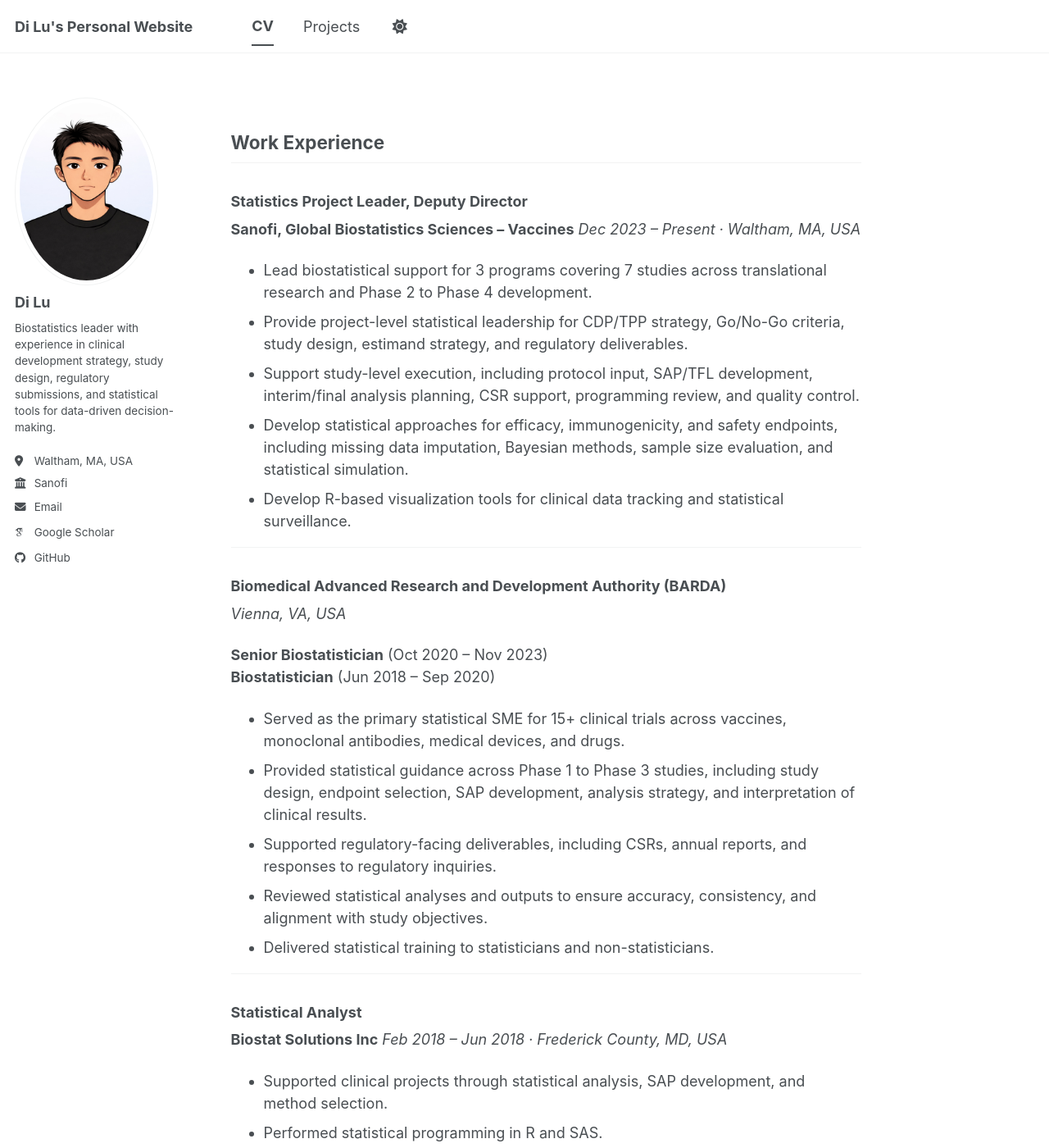
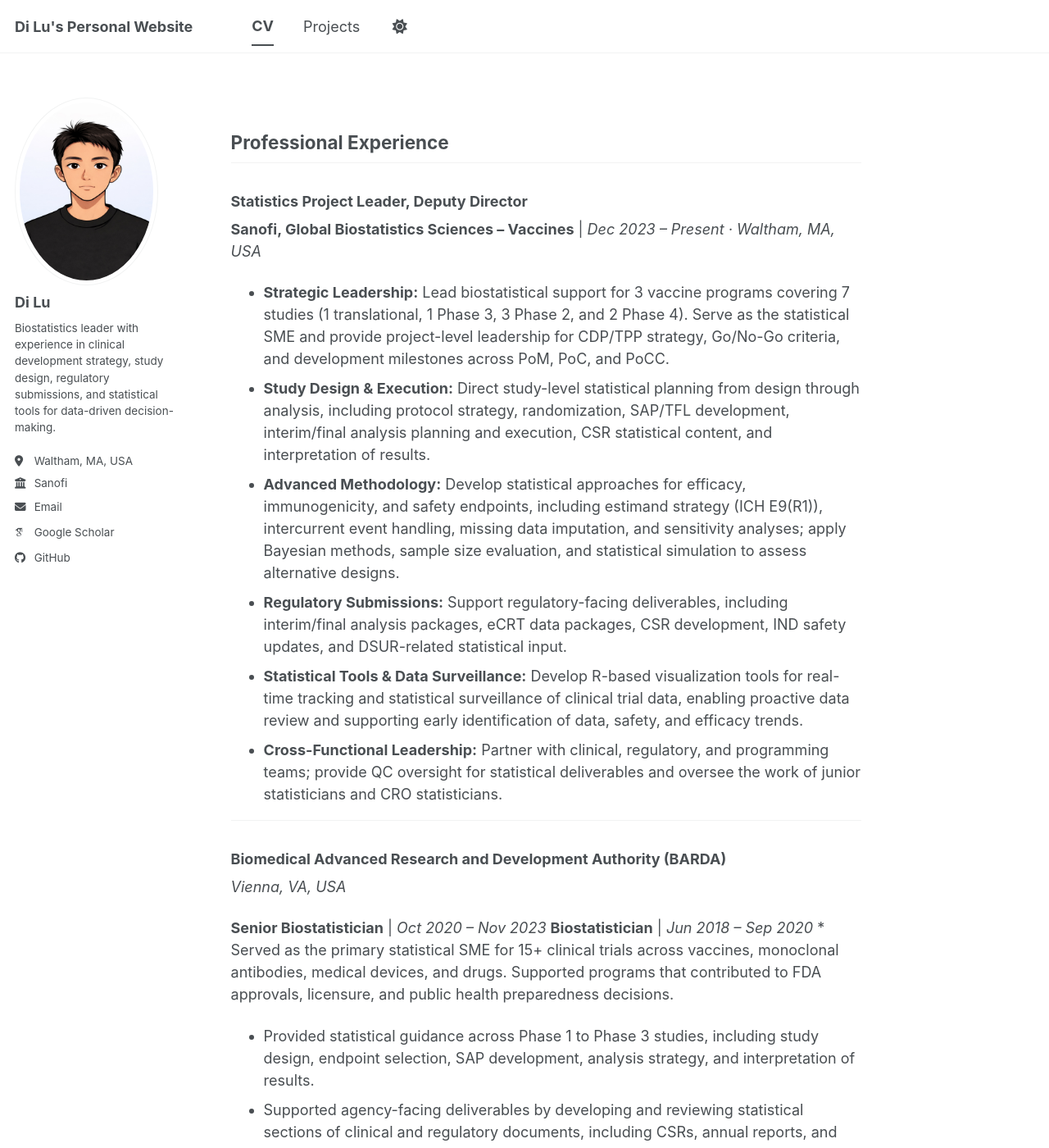
Before and after one commit to dilustats/dilustats.github.io, a Jekyll site: the page built from _pages/cv.md, in a window 1280 px wide and 1400 px high. Shown: the whole window at 82% size. Built offline with Jekyll 4.4.1, drawn with Linux system fonts in a browser that asks for light colours; some web fonts are replaced; a script bundle is joined from its source files by our own code; library files that are not in the unit come from our copies; some of the changed text lies outside the part shown.

Commit message:
Update cv.md

```diff
--- a/_pages/cv.md
+++ b/_pages/cv.md
@@ -6,60 +6,64 @@ redirect_from:
   - /resume/
 ---
 
-## Work Experience
+## Professional Experience
 
 ### Statistics Project Leader, Deputy Director
-**Sanofi, Global Biostatistics Sciences – Vaccines** *Dec 2023 – Present · Waltham, MA, USA*
+**Sanofi, Global Biostatistics Sciences – Vaccines** | *Dec 2023 – Present · Waltham, MA, USA*
 
-* Lead biostatistical support for 3 programs covering 7 studies across translational research and Phase 2 to Phase 4 development.
-* Provide project-level statistical leadership for CDP/TPP strategy, Go/No-Go criteria, study design, estimand strategy, and regulatory deliverables.
-* Support study-level execution, including protocol input, SAP/TFL development, interim/final analysis planning, CSR support, programming review, and quality control.
-* Develop statistical approaches for efficacy, immunogenicity, and safety endpoints, including missing data imputation, Bayesian methods, sample size evaluation, and statistical simulation.
-* Develop R-based visualization tools for clinical data tracking and statistical surveillance.
+* **Strategic Leadership:** Lead biostatistical support for 3 vaccine programs covering 7 studies (1 translational, 1 Phase 3, 3 Phase 2, and 2 Phase 4). Serve as the statistical SME and provide project-level leadership for CDP/TPP strategy, Go/No-Go criteria, and development milestones across PoM, PoC, and PoCC.
+* **Study Design & Execution:** Direct study-level statistical planning from design through analysis, including protocol strategy, randomization, SAP/TFL development, interim/final analysis planning and execution, CSR statistical content, and interpretation of results.
+* **Advanced Methodology:** Develop statistical approaches for efficacy, immunogenicity, and safety endpoints, including estimand strategy (ICH E9(R1)), intercurrent event handling, missing data imputation, and sensitivity analyses; apply Bayesian methods, sample size evaluation, and statistical simulation to assess alternative designs.
+* **Regulatory Submissions:** Support regulatory-facing deliverables, including interim/final analysis packages, eCRT data packages, CSR development, IND safety updates, and DSUR-related statistical input.
+* **Statistical Tools & Data Surveillance:** Develop R-based visualization tools for real-time tracking and statistical surveillance of clinical trial data, enabling proactive data review and supporting early identification of data, safety, and efficacy trends.
+* **Cross-Functional Leadership:** Partner with clinical, regulatory, and programming teams; provide QC oversight for statistical deliverables and oversee the work of junior statisticians and CRO statisticians.
 
 ---
 
 ### Biomedical Advanced Research and Development Authority (BARDA)
 *Vienna, VA, USA*
 
-**Senior Biostatistician** (Oct 2020 – Nov 2023)
-**Biostatistician** (Jun 2018 – Sep 2020)
-
-* Served as the primary statistical SME for 15+ clinical trials across vaccines, monoclonal antibodies, medical devices, and drugs.
-* Provided statistical guidance across Phase 1 to Phase 3 studies, including study design, endpoint selection, SAP development, analysis strategy, and interpretation of clinical results.
-* Supported regulatory-facing deliverables, including CSRs, annual reports, and responses to regulatory inquiries.
+**Senior Biostatistician** | *Oct 2020 – Nov 2023* **Biostatistician** | *Jun 2018 – Sep 2020* * Served as the primary statistical SME for 15+ clinical trials across vaccines, monoclonal antibodies, medical devices, and drugs. Supported programs that contributed to FDA approvals, licensure, and public health preparedness decisions.
+* Provided statistical guidance across Phase 1 to Phase 3 studies, including study design, endpoint selection, SAP development, analysis strategy, and interpretation of results.
+* Supported agency-facing deliverables by developing and reviewing statistical sections of clinical and regulatory documents, including CSRs, annual reports, and responses to regulatory inquiries.
 * Reviewed statistical analyses and outputs to ensure accuracy, consistency, and alignment with study objectives.
-* Delivered statistical training to statisticians and non-statisticians.
+* Delivered statistical training to statisticians and non-statisticians and supported process improvements to strengthen analytic capability.
 
 ---
 
 ### Statistical Analyst
-**Biostat Solutions Inc** *Feb 2018 – Jun 2018 · Frederick County, MD, USA*
+**Biostat Solutions Inc** | *Feb 2018 – Jun 2018 · Frederick County, MD, USA*
 
 * Supported clinical projects through statistical analysis, SAP development, and method selection.
-* Performed statistical programming in R and SAS.
+* Performed statistical programming in R and SAS and validated results to ensure high-quality deliverables.
 
 ---
 
 ### ORISE Fellow
-**U.S. Food and Drug Administration (FDA)** *Jun 2017 – Aug 2017 · White Oak, MD, USA*
+**U.S. Food and Drug Administration (FDA)** | *Jun 2017 – Aug 2017 · White Oak, MD, USA*
 
 * Ran simulations to evaluate statistical methods for bioequivalence analyses.
 * Conducted a literature review on dose-escalation methods for early-phase clinical trials.
 
+---
+
 ## Education
 
-* **George Mason University, USA** — Post-Graduate Coursework in Computational Science and Informatics, 24 graduate credits, GPA: 4.0/4.0, 2020 – 2022
-* **Georgetown University, USA** — Master’s Degree, Biostatistics, GPA: 4.0/4.0, 2016 – 2017
-* **Southern Medical University, China** — Bachelor’s Degree, Biostatistics, GPA: 3.58/4.0, 2012 – 2016
+* **George Mason University, USA** — Post-Graduate Coursework in Computational Science and Informatics (GPA: 4.0/4.0), 2020 – 2022
+* **Georgetown University, USA** — Master’s Degree, Biostatistics (GPA: 4.0/4.0), 2016 – 2017
+* **Southern Medical University, China** — Bachelor’s Degree, Biostatistics (GPA: 3.58/4.0), 2012 – 2016
 
-## Skills
+---
 
-Clinical Development Strategy • Study Design • Estimand Strategy • Sample Size and Power Evaluation • Event-Driven Studies • Missing Data Imputation and Handling • Longitudinal Data Analysis • Bayesian Methods • Statistical Simulation • Regulatory Submission Support • R • SAS
+## Core Competencies
+
+Clinical Development Strategy • CDP/TPP Strategy Support • Go/No-Go Decision Support • Study Design • Estimand Strategy • Sample Size and Power Evaluation • Event-Driven Studies • Missing Data Imputation & Handling • Longitudinal Data Analysis • Bayesian Methods • Statistical Simulation • Regulatory Submission Support • R • SAS
+
+---
 
 ## Selected Publications
 
-* Gilbert PB, Montefiori DC, McDermott AB, Fong Y, Benkeser D, Deng W, et al. Immune correlates analysis of the mRNA-1273 COVID-19 vaccine efficacy clinical trial. *Science*. 2022;375(6576):43–50.
-* Fong Y, Huang Y, Benkeser D, Carpp LN, Áñez G, Woo W, McGarry A, et al. Immune correlates analysis of the PREVENT-19 COVID-19 vaccine efficacy clinical trial. *Nature Communications*. 2023;14(1):331.
-* Wolfe DN, Espeland EM, Gao Y, Lu D, Blatner G, Amass K, et al. Evaluation of BioThrax and AV7909 anthrax vaccines in adults 66 years of age or older. *Vaccine*. 2020;38(50):7970–7976.
-* Lu D, Zhou C, Tang L, Tan M, Yuan A, Chan L. Evaluating accuracy of diagnostic tests without conditional independence assumption. *Statistics in Medicine*. 2018;37(19):2809–2821.
+* Gilbert PB, et al. Immune correlates analysis of the mRNA-1273 COVID-19 vaccine efficacy clinical trial. ***Science***. 2022;375(6576):43–50.
+* Fong Y, et al. Immune correlates analysis of the PREVENT-19 COVID-19 vaccine efficacy clinical trial. ***Nature Communications***. 2023;14(1):331.
+* Wolfe DN, et al. Evaluation of BioThrax and AV7909 anthrax vaccines in adults 66 years of age or older. ***Vaccine***. 2020;38(50):7970–7976.
+* **Lu D**, et al. Evaluating accuracy of diagnostic tests without conditional independence assumption. ***Statistics in Medicine***. 2018;37(19):2809–2821.
```
